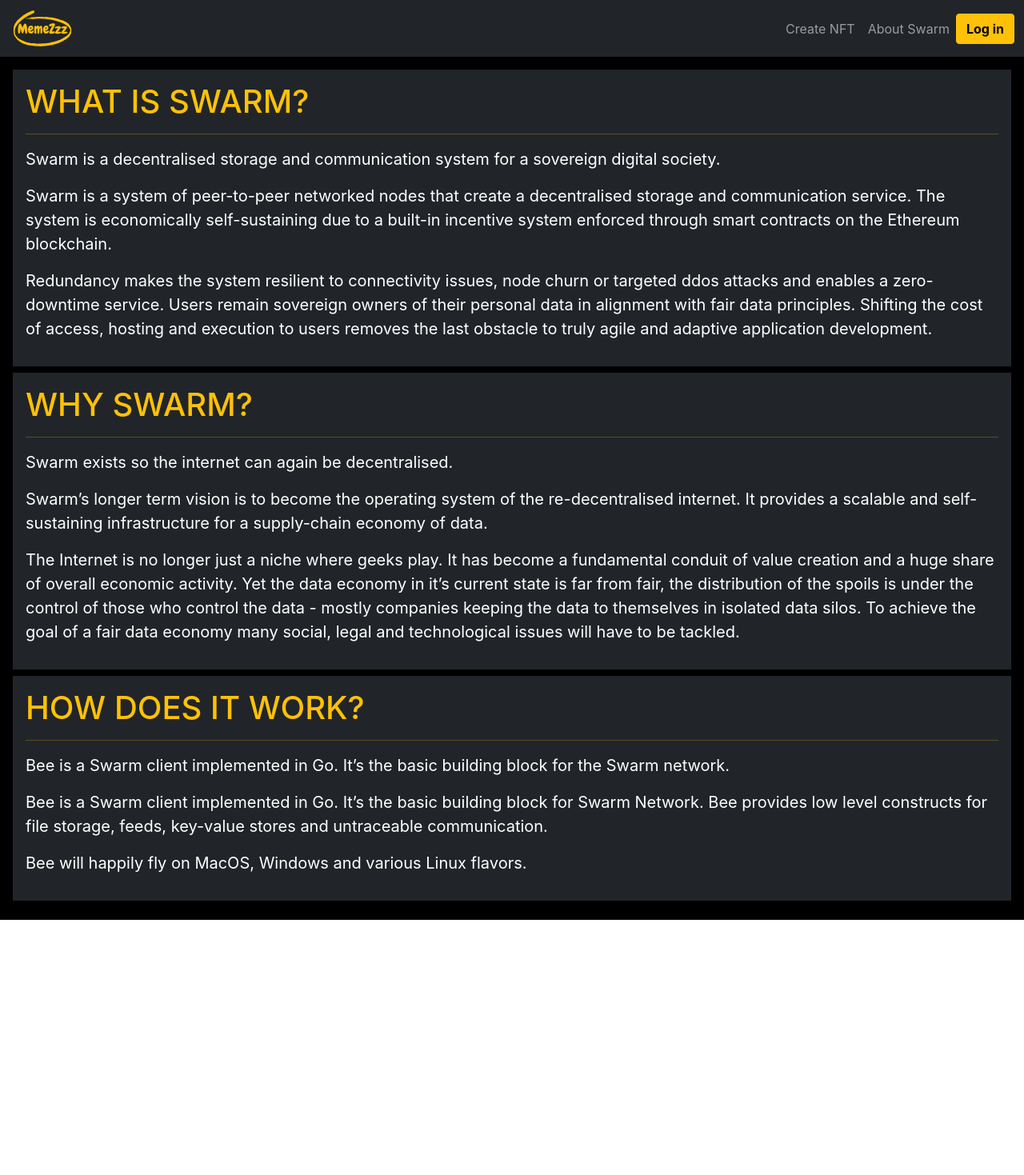
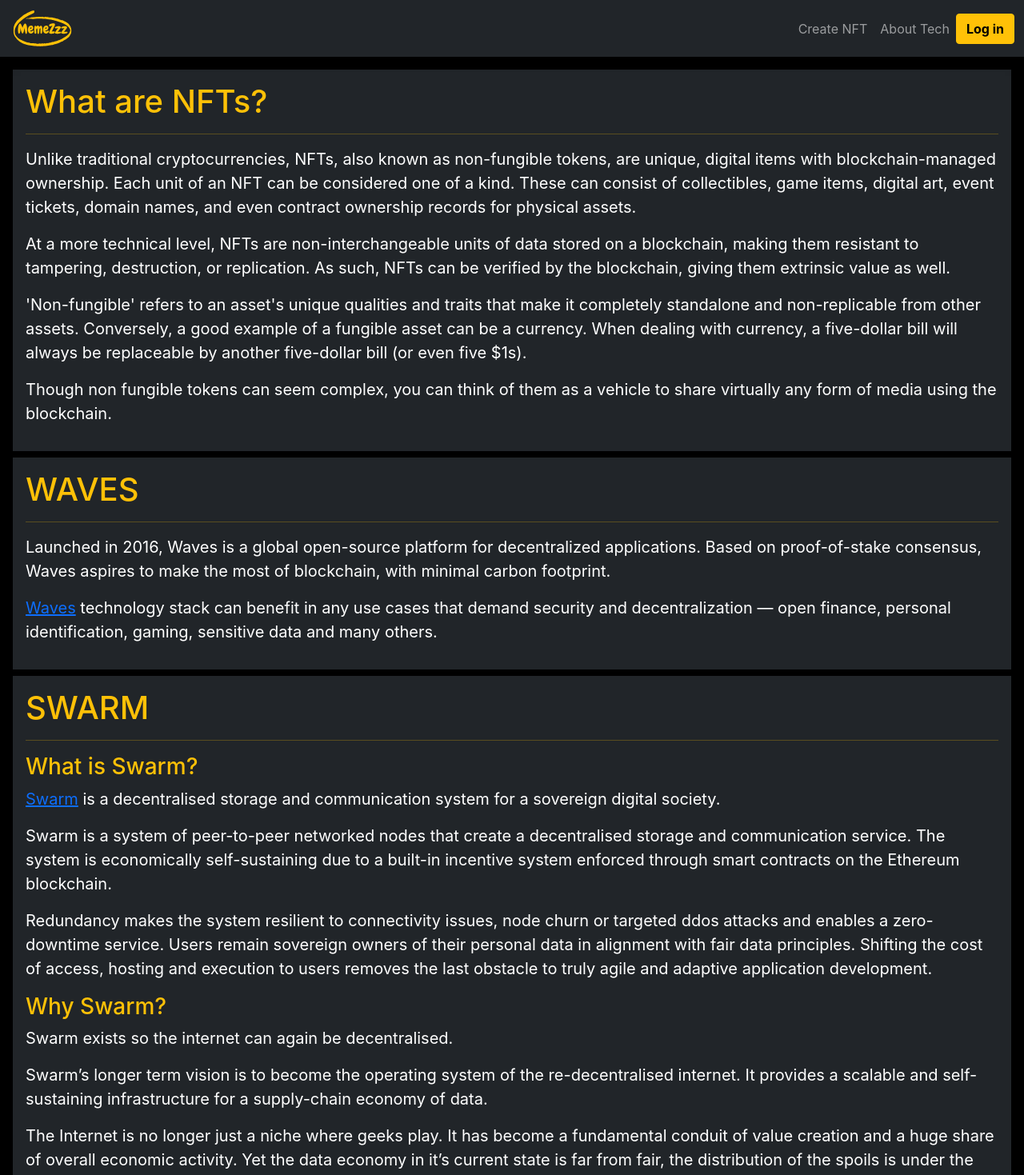
Before and after one commit to igar1991/memezzz-nft, a React (Create React App) app: page /about in a window 1280 px wide. Shown: the top 1469 px of the page at 80% size. Before the commit the page ends 1150 px from the top, so only its background shows below. Built offline with nearby package versions, Linux system fonts and the light colour scheme; what @ethersphere/bee-js, @waves/provider-keeper, @waves/signer would draw is missing.

Commit message:
fix: test bag

```diff
--- a/src/components/navbar.js
+++ b/src/components/navbar.js
@@ -58,7 +58,7 @@
                             <Link className="nav-link" to="/create">Create NFT</Link>
                         </li>
                         <li className="nav-item">
-                            <Link className="nav-link" to="/about">About Swarm</Link>
+                            <Link className="nav-link" to="/about">About Tech</Link>
                         </li>
                     </ul>
                     <div className="d-flex">
--- a/src/pages/about.js
+++ b/src/pages/about.js
@@ -6,22 +6,31 @@
         <Navbar />
         <div className="p-3" style={{ backgroundColor: "black", minHeight: "100vh" }}>
             <div className="bg-dark p-3 text-white fs-5 mb-2">
-                <h1 className="text-warning">WHAT IS SWARM?</h1>
+                <h1 className="text-warning">What are NFTs?</h1>
                 <hr className="bg-warning" />
-                <p>Swarm is a decentralised storage and communication system for a sovereign digital society.</p>
+                <p>Unlike traditional cryptocurrencies, NFTs, also known as non-fungible tokens, are unique, digital items with blockchain-managed ownership. Each unit of an NFT can be considered one of a kind. These can consist of collectibles, game items, digital art, event tickets, domain names, and even contract ownership records for physical assets.</p>
+                <p>At a more technical level, NFTs are non-interchangeable units of data stored on a blockchain, making them resistant to tampering, destruction, or replication. As such, NFTs can be verified by the blockchain, giving them extrinsic value as well.</p>
+                <p>'Non-fungible' refers to an asset's unique qualities and traits that make it completely standalone and non-replicable from other assets. Conversely, a good example of a fungible asset can be a currency. When dealing with currency, a five-dollar bill will always be replaceable by another five-dollar bill (or even five $1s).</p>
+                <p>Though non fungible tokens can seem complex, you can think of them as a vehicle to share virtually any form of media using the blockchain.</p>
+            </div>
+            <div className="bg-dark p-3 text-white fs-5 mb-2">
+                <h1 className="text-warning">WAVES</h1>
+                <hr className="bg-warning" />
+                <p>Launched in 2016, Waves is a global open-source platform for decentralized applications. Based on proof-of-stake consensus, Waves aspires to make the most of blockchain, with minimal carbon footprint.</p>
+                <p><a href="https://waves.tech/" target="_blank" rel='noreferrer'>Waves</a> technology stack can benefit in any use cases that demand security and decentralization — open finance, personal identification, gaming, sensitive data and many others.</p>
+            </div>
+            <div className="bg-dark p-3 text-white fs-5 mb-2">
+                <h1 className="text-warning">SWARM</h1>
+                <hr className="bg-warning" />
+                <h3 className="text-warning">What is Swarm?</h3>
+                <p><a href="https://www.ethswarm.org/" target="_blank" rel='noreferrer'>Swarm</a> is a decentralised storage and communication system for a sovereign digital society.</p>
                 <p>Swarm is a system of peer-to-peer networked nodes that create a decentralised storage and communication service. The system is economically self-sustaining due to a built-in incentive system enforced through smart contracts on the Ethereum blockchain.</p>
                 <p>Redundancy makes the system resilient to connectivity issues, node churn or targeted ddos attacks and enables a zero-downtime service. Users remain sovereign owners of their personal data in alignment with fair data principles. Shifting the cost of access, hosting and execution to users removes the last obstacle to truly agile and adaptive application development.</p>
-            </div>
-            <div className="bg-dark p-3 text-white fs-5 mb-2">
-                <h1 className="text-warning">WHY SWARM?</h1>
-                <hr className="bg-warning" />
+                <h3 className="text-warning">Why Swarm?</h3>
                 <p>Swarm exists so the internet can again be decentralised.</p>
                 <p>Swarm’s longer term vision is to become the operating system of the re-decentralised internet. It provides a scalable and self-sustaining infrastructure for a supply-chain economy of data.</p>
                 <p>The Internet is no longer just a niche where geeks play. It has become a fundamental conduit of value creation and a huge share of overall economic activity. Yet the data economy in it’s current state is far from fair, the distribution of the spoils is under the control of those who control the data - mostly companies keeping the data to themselves in isolated data silos. To achieve the goal of a fair data economy many social, legal and technological issues will have to be tackled.</p>
-            </div>
-            <div className="bg-dark p-3 text-white fs-5 mb-2">
-                <h1 className="text-warning">HOW DOES IT WORK?</h1>
-                <hr className="bg-warning" />
+                <h3 className="text-warning">How does it work?</h3>
                 <p>Bee is a Swarm client implemented in Go. It’s the basic building block for the Swarm network.</p>
                 <p>Bee is a Swarm client implemented in Go. It’s the basic building block for Swarm Network. Bee provides low level constructs for file storage, feeds, key-value stores and untraceable communication.</p>
                 <p>Bee will happily fly on MacOS, Windows and various Linux flavors.</p>
--- a/src/pages/admin.js
+++ b/src/pages/admin.js
@@ -24,8 +24,9 @@
         </div>
         {allNft.map((item, index) => {
           return (
+
             <div className="d-flex text-warning" key={index.toString()}>
-              <div className='col-4 border border-white'>
+              {item.url.includes('gateway.ethswarm.org/bzz/') && <><div className='col-4 border border-white'>
                 <img src={item.url} alt='meme' style={{ maxWidth: '100%', objectFit: 'contain' }} />
               </div>
               <div className='col-4 border border-white p-1'>
@@ -45,7 +46,7 @@
                 <p className={`text-${item.status === 'start' ? 'success' : 'danger'} fs-4`}>{item.status}</p>
                 <button onClick={() => dispatch(mintNftAdmin(item.id))} className='btn btn-block btn-success m-1'>Create NFT</button>
                 <button onClick={() => dispatch(rejectNftAdmin(item.id))} className='btn btn-block btn-danger m-1'>Reject</button>
-              </div>
+              </div></>}
             </div>
           )
         })}
--- a/src/pages/main.js
+++ b/src/pages/main.js
@@ -26,7 +26,7 @@
                     <h1 className='text-white'>Create, sell and enjoy NFT memes</h1>
                     <h5 className='text-secondary mb-3'>MemeZzz is the world's first NFT memes marketplace in the telegram channel</h5>
                     <div className='d-flex'>
-                        <Link className="nav-link" to="/create"><button className='btn btn-success ms-2'>Create NFT</button></Link>
+                        <Link className="nav-link" to="/create"><button className='btn btn-success ms-2 btn-lg'>Create NFT</button></Link>
                     </div>
                 </div>
             </div>
@@ -57,9 +57,9 @@
         <hr className="bg-warning" />
         <h1 className='text-white ms-5'>Supported networks</h1>
         <div className='d-flex mt-5 mb-5 flex-wrap justify-content-around text-center'>
-            <div className='col-6 col-md-2'>
+            {/* <div className='col-6 col-md-2'>
                 <img src={img_5} alt="hive" style={{ width: "100%" }} />
-            </div>
+            </div> */}
             <div className='col-6 col-md-2'>
                 <img src={img_6} alt="hive" style={{ width: "100%" }} />
             </div>
--- a/src/redux/slices/mainSlice.js
+++ b/src/redux/slices/mainSlice.js
@@ -49,6 +49,9 @@
     },
      changeText: (state, action)=>{
          state.textOptions = action.payload
+     },
+     clearMeme: (state, action)=>{
+         state.currentMeme = null
      }
     },
     extraReducers: {
@@ -69,6 +72,6 @@
     }
 })
 
-export const {chooseMeme, postWidth, postHeight, changeText } = mainSlice.actions
+export const {chooseMeme, postWidth, postHeight, changeText, clearMeme } = mainSlice.actions
 
 export default mainSlice.reducer
--- a/src/redux/slices/nftSlice.js
+++ b/src/redux/slices/nftSlice.js
@@ -41,6 +41,7 @@
 
 export const sendNftWaves = createAsyncThunk('nft/sendNftWaves',
     async function (item, { rejectWithValue }) {
+        console.log(item)
         let form_data = new URLSearchParams();
         for (let key in item) {
             form_data.append(key, item[key]);
@@ -201,6 +202,7 @@
         },
         [sendNftWaves.fulfilled]: (state, action) => {
             state.status = "complit"
+            console.log(action.payload)
         },
         [sendNftWaves.rejected]: (state, action) => {
             state.status = "error"
```
Also changed, not shown: src/components/GenerateMeme.js (+22 -11 lines), src/pages/create.js (+29 -13 lines), src/pages/meme.js (+13 -2 lines).
